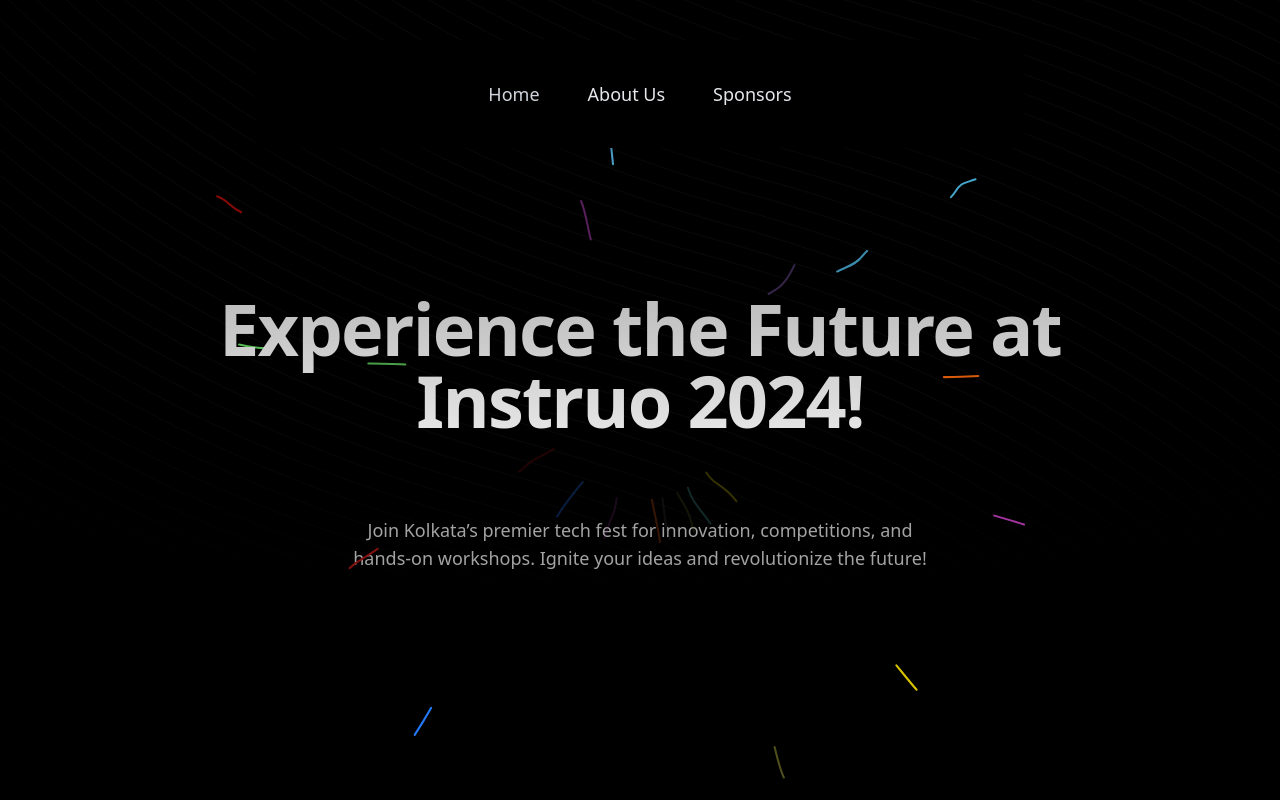
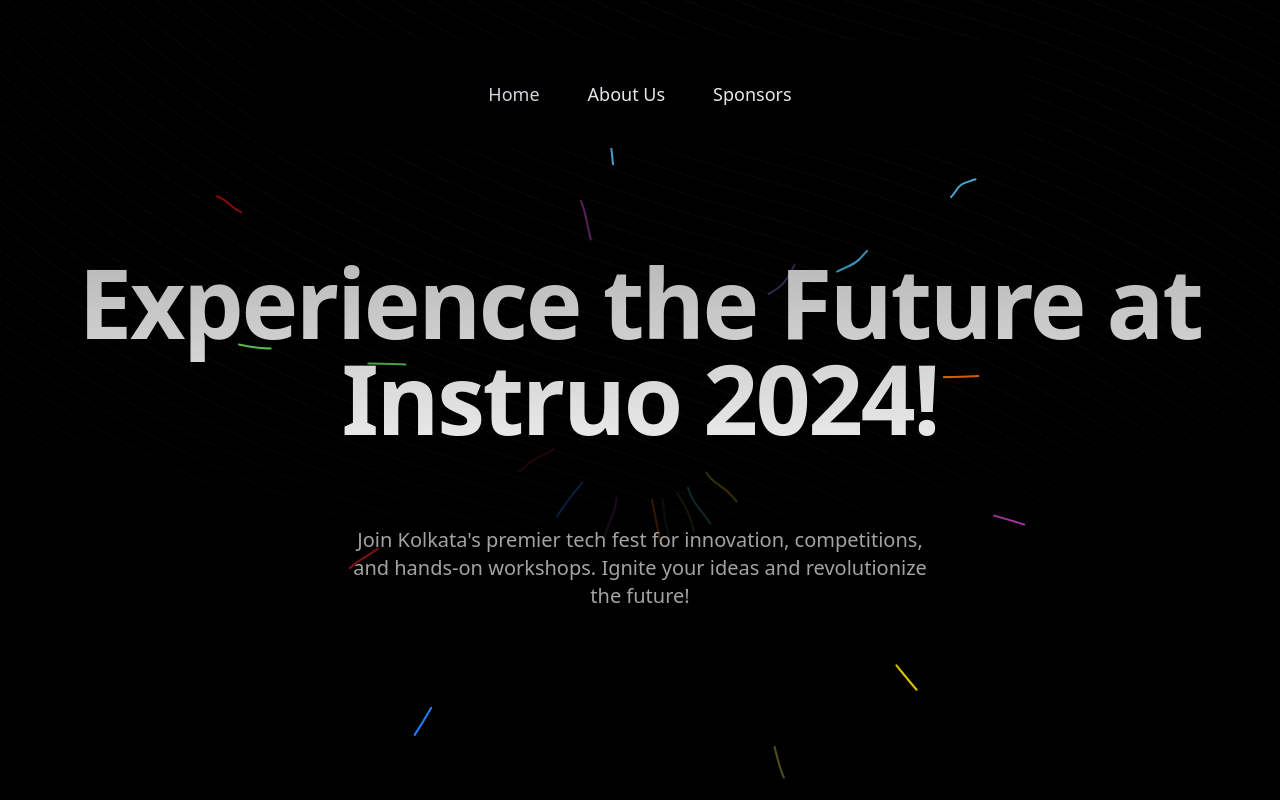
Before and after one commit to Abhijit004/Instruo2k24, a React (Vite) app: page / in a window 1280 px wide. Shown: the top 800 px of the page. Built offline with nearby package versions, Linux system fonts and the light colour scheme.

Commit message:
update home

```diff
--- a/src/components/bglines.jsx
+++ b/src/components/bglines.jsx
@@ -7,13 +7,14 @@ export default function BackgroundLinesDemo() {
     <div className="relative z-[-10] flex items-center justify-center min-h-screen bg-black">
       <BackgroundBeams />
       <BackgroundLines className="flex items-center justify-center w-full flex-col px-4">
-        <h2 className="bg-clip-text text-transparent text-center bg-gradient-to-b from-neutral-100 to-neutral-300 dark:from-neutral-400 dark:to-white text-7xl font-sans py-2 sm:py-20 md:py-30 relative z-20 font-bold tracking-tight mt-[-1rem]">
+        <h2 className="bg-clip-text text-transparent text-center bg-gradient-to-b from-neutral-100 to-neutral-300 dark:from-neutral-400 dark:to-white text-5xl sm:text-7xl md:text-8xl font-sans py-2 sm:py-20 md:py-30 relative z-20 font-bold tracking-tight mt-[-1rem]">
           Experience the Future at <br />
           Instruo 2024!
         </h2>
-        <p className="max-w-xl mx-auto text-sm md:text-lg text-neutral-700 dark:text-neutral-400 text-center">
-          Join Kolkata’s premier tech fest for innovation, competitions, and
-          hands-on workshops. Ignite your ideas and revolutionize the future!
+        <p className="max-w-xl mx-auto text-xs sm:text-sm md:text-xl text-neutral-700 dark:text-neutral-400 text-center">
+          Join Kolkata&apos;s premier tech fest for innovation, competitions,
+          and hands-on workshops. Ignite your ideas and revolutionize the
+          future!
         </p>
       </BackgroundLines>
     </div>
```
